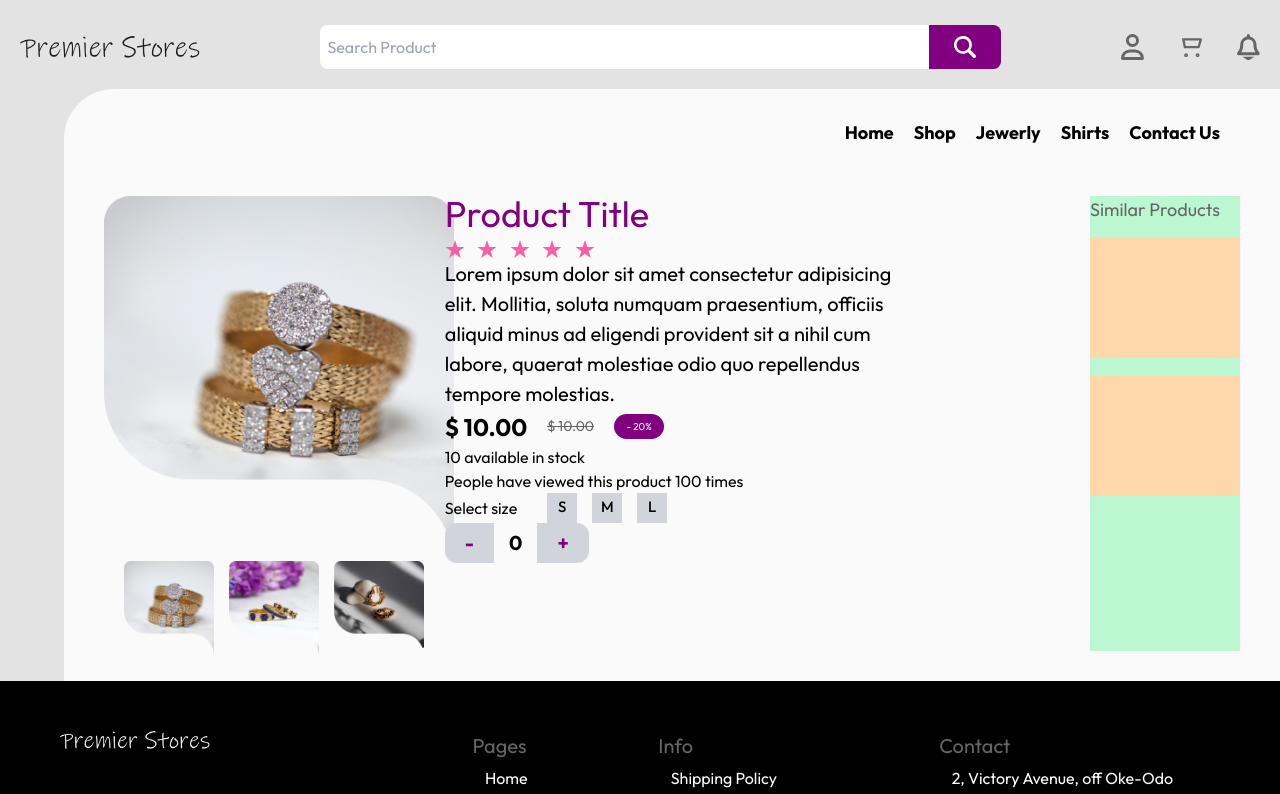
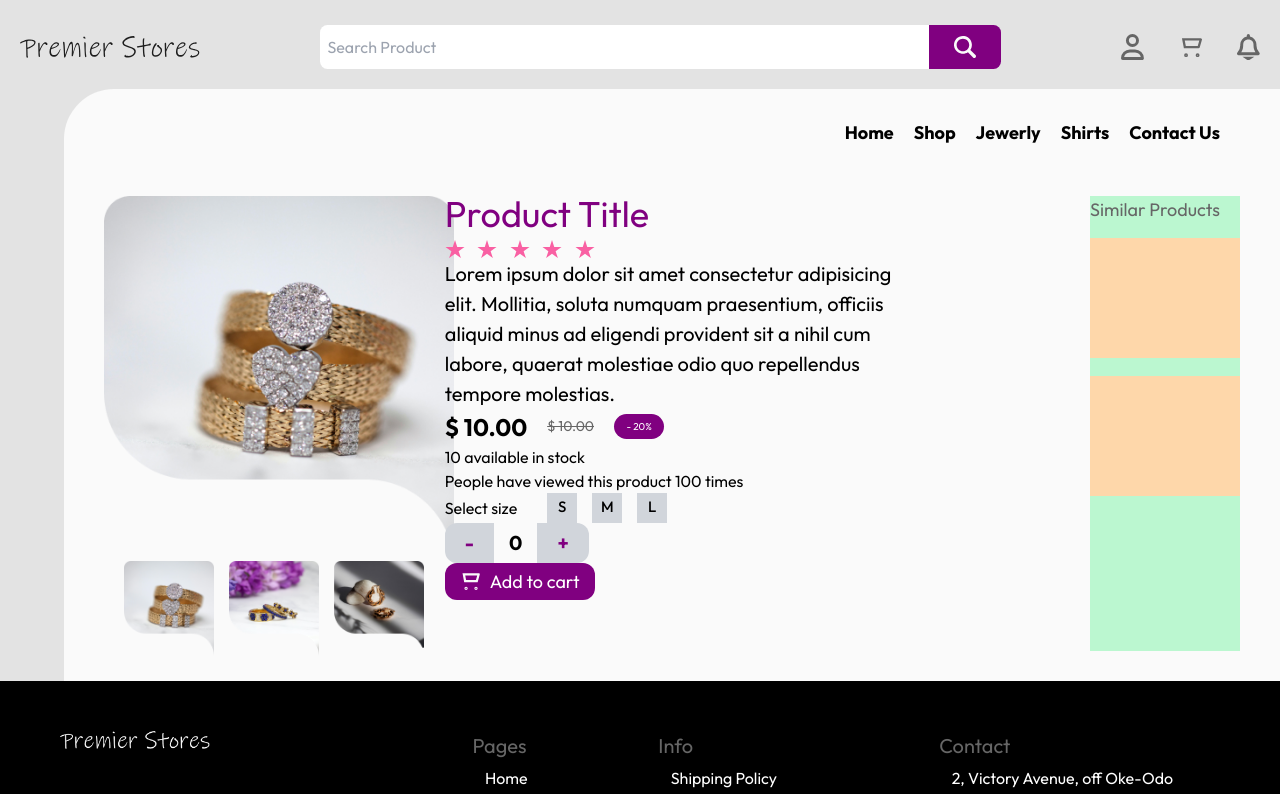
Before and after one commit to timmyproofficial/premier-store, a React (Vite) app: page /products/1 in a window 1280 px wide. Shown: the top 794 px of the page. Built offline with nearby package versions, Linux system fonts and the light colour scheme.

Commit message:
Design the Add to cart button

```diff
--- /dev/null
+++ b/src/components/BtnCart.tsx
@@ -0,0 +1,12 @@
+import cartImg from '../assets/cart-white.svg';
+
+const BtnCart = () => {
+  return (
+    <button className="bg-primary-color text-white-color text-[1.8rem] py-2 px-6 rounded-[12px] flex items-center gap-4">
+      <img src={cartImg} alt="Cart Image" className="w-8" />
+      Add to cart
+    </button>
+  );
+};
+
+export default BtnCart;
--- a/src/components/shop/ProductDetails.tsx
+++ b/src/components/shop/ProductDetails.tsx
@@ -1,3 +1,4 @@
+import BtnCart from '../BtnCart';
 import Rating from '../Rating';
 import CartCounter from './CartCounter';
 
@@ -44,6 +45,7 @@ const ProductDetails = () => {
       </div>
 
       <CartCounter />
+      <BtnCart />
     </article>
   );
 };
```
